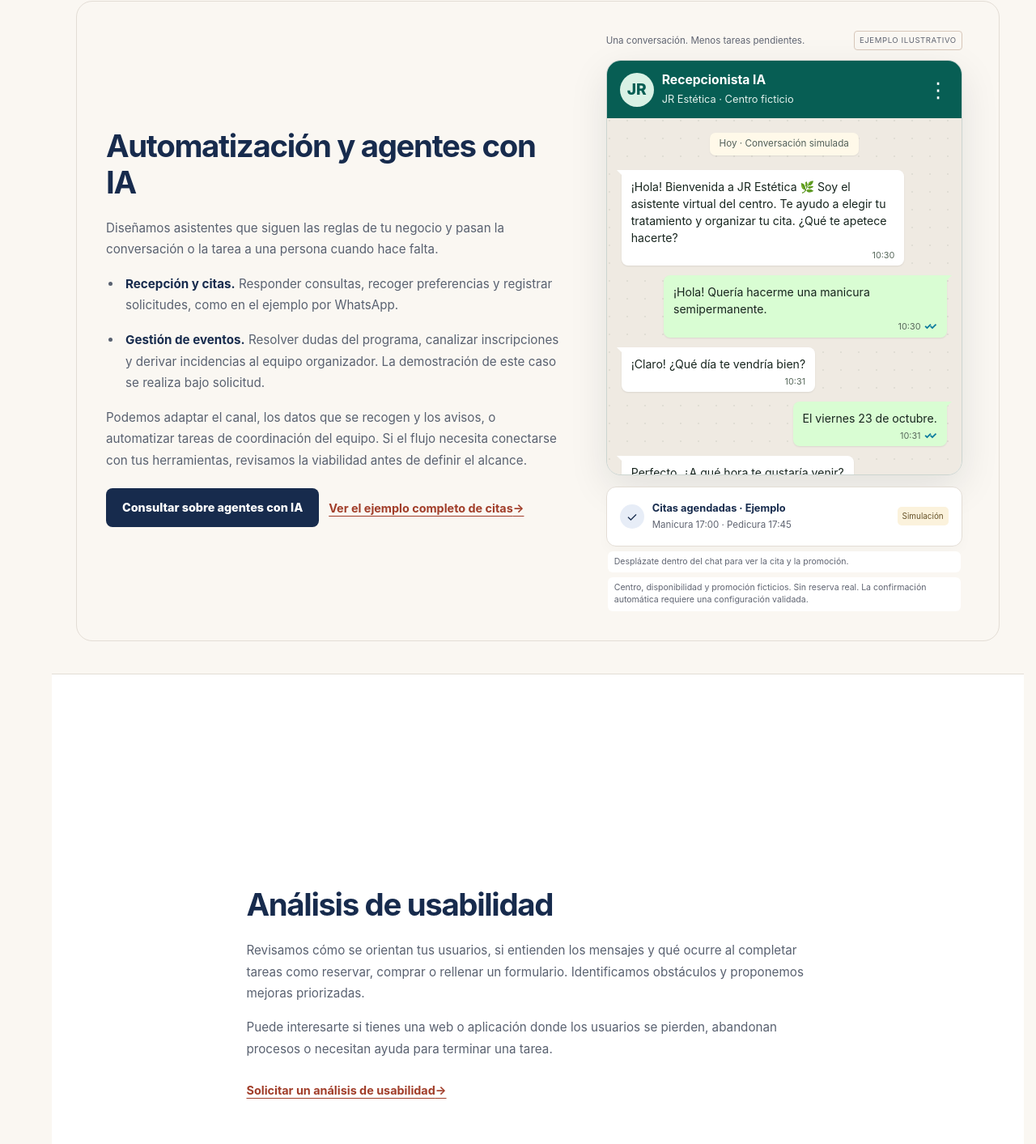
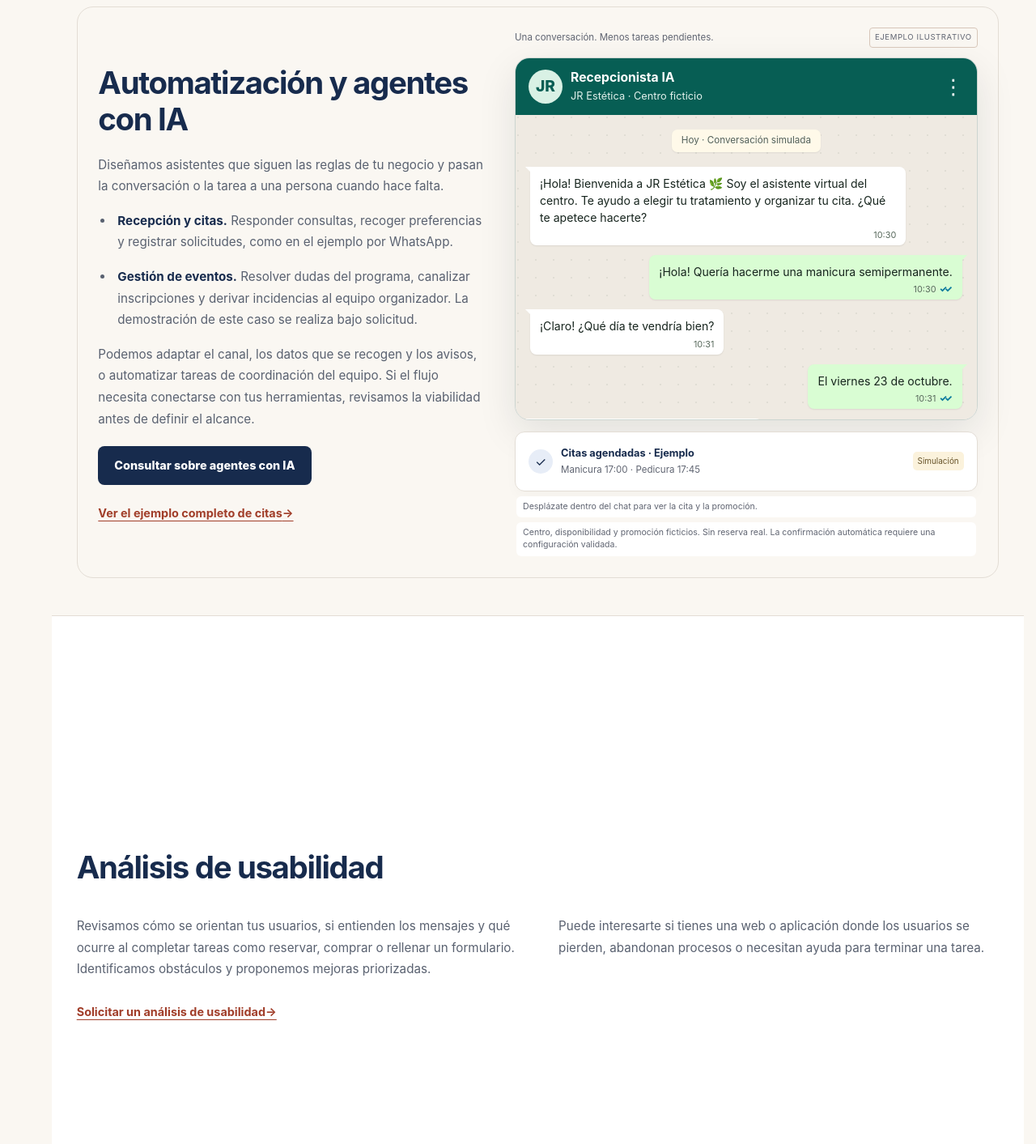
Before and after one commit to Palmito-Labs/palmito-web, a plain HTML site: page index.html in a window 1280 px wide. Shown: the part 2688-4101 px from the top of the page at 81% size. Drawn offline with Linux system fonts and the light colour scheme.

Commit message:
Use more available width in service sections

```diff
--- a/index.html
+++ b/index.html
@@ -33,7 +33,7 @@
 <link rel="stylesheet" href="/screens.css?v=2">
 <link rel="stylesheet" href="/photography.css?v=1">
 <link rel="stylesheet" href="/contact.css?v=2">
-<link rel="stylesheet" href="/offer.css?v=9">
+<link rel="stylesheet" href="/offer.css?v=10">
 </head>
   <body class="home">
     <a class="skip-link" href="#contenido">Saltar al contenido</a>
--- a/offer.css
+++ b/offer.css
@@ -5,18 +5,25 @@
 .home h1 span { display: block; }
 .hero-benefits { padding-left: 1.25em; margin: 18px 0 0; color: var(--ink); }
 .hero-benefits li + li { margin-top: 6px; }
-.home .services-heading { max-width: none; margin: 0; }
+.home .services-heading { max-width: none; margin: 0; padding-inline: clamp(16px, 2.4vw, 48px); }
 .home .service-chapter {
   display: grid;
   align-content: center;
   min-height: calc(var(--screen-height) - var(--header-height));
-  padding-block: clamp(24px, 5dvh, 64px);
+  padding: clamp(20px, 4dvh, 52px) clamp(16px, 2.4vw, 48px);
   background: var(--paper);
   border-top: 1px solid var(--line);
   scroll-margin-top: -24px;
 }
 .home .service-chapter:nth-of-type(even) { background: var(--bg); }
-.service-copy { width: min(100%, 720px); margin-inline: auto; }
+.service-copy { display: grid; gap: 16px clamp(24px, 4vw, 80px); }
+.service-copy > p { margin: 0; }
+.service-copy > a { justify-self: start; }
+@media (min-width: 760px) {
+  .service-copy { grid-template-columns: repeat(2, minmax(0, 1fr)); align-items: start; }
+  .service-copy > :is(h3, a) { grid-column: 1 / -1; }
+  .service-copy > p { max-width: 72ch; }
+}
 .service-copy h3:first-child { margin-top: 0; }
 @media (max-width: 1023px) {
   .side-nav-ready .home .service-chapter { scroll-margin-top: -16px; }
@@ -34,20 +41,23 @@
 .offer-card h2 { font-size: 1.16rem; letter-spacing: -.025em; margin: 0 0 10px; }
 .offer-card p { font-size: .88rem; color: var(--muted); line-height: 1.6; margin-bottom: 0; }
 .home .hero-copy > p:not(.eyebrow):not(.hero-label) { font-size: clamp(.95rem,1.8dvh,1.1rem); line-height: 1.65; }
-.product-spotlight { display: grid; grid-template-columns: minmax(0,1.1fr) minmax(0,.9fr); gap: 48px; align-items: center; padding: 36px; border: 1px solid var(--line); border-radius: 20px; background: #faf7f2; }
+.product-spotlight { display: grid; grid-template-columns: minmax(0,1fr) minmax(0,1.2fr); gap: clamp(20px, 3vw, 56px); align-items: center; padding: clamp(14px, 2vw, 32px); border: 1px solid var(--line); border-radius: 20px; background: #faf7f2; }
 .spotlight-copy h3 { font-size: clamp(1.7rem,3vw,2.7rem); line-height: 1.15; letter-spacing: -.035em; margin: 16px 0 22px; }
 .spotlight-copy > p,.product-benefits { color: var(--muted); font-size: .95rem; line-height: 1.75; }
 .product-benefits { padding-left: 20px; }
 .product-benefits li { padding-left: 4px; margin: 16px 0; }
 .product-benefits strong { color: var(--ink); }
 .spotlight-copy .product-note { font-size: .8rem; }
-.home .product-spotlight .home-product { min-height: 0; padding: 0; background: none; max-width: 440px; }
-.home .product-spotlight .demo-chat { max-height: 440px; }
+.home .product-spotlight .home-product { min-height: 0; padding: 0; background: none; max-width: none; }
+.home .product-spotlight .home-product > * { max-width: none; }
+.home .product-spotlight .demo-chat { max-height: clamp(180px, 47dvh, 440px); }
 @media(max-width:1023px) {
   .home .hero { grid-template-columns: 1fr; display: grid; }
   .home .hero-copy { min-height: 0; padding: 0; }
   .offer-overview { grid-template-columns: repeat(2,minmax(0,1fr)); }
-  .product-spotlight { grid-template-columns: 1fr; padding: 28px; gap: 32px; }
+}
+@media(max-width:759px) {
+  .product-spotlight { grid-template-columns: minmax(0, 1fr); }
 }
 @media(max-width:560px) {
   .home .hero { padding: 28px 20px; gap: 28px; }
@@ -56,8 +66,8 @@
   .offer-overview { grid-template-columns: 1fr; }
   .offer-overview { gap: 10px; }
   .offer-card { padding: 20px; }
-  .product-spotlight { padding: 20px; margin-inline: -8px; border-radius: 14px; }
-  .home .product-spotlight .demo-chat { padding: 14px 10px; max-height: 420px; }
+  .product-spotlight { border-radius: 14px; }
+  .home .product-spotlight .demo-chat { padding: 14px 10px; }
 }
 @media(prefers-reduced-motion:reduce) { .offer-card { transition: none; } }
 
```
